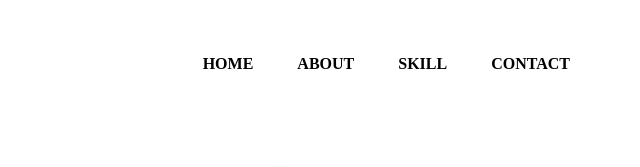
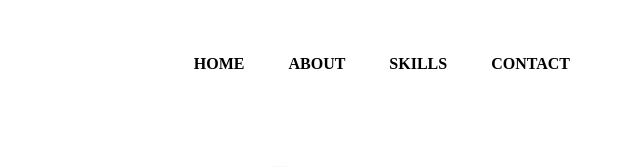
Before and after one commit to Adarsh876/portfolio, a plain HTML site: page index.html in a window 1280 px wide. Shown: the top 167 px of the page, 598-1238 px from the left. Drawn offline with Linux system fonts and the light colour scheme; a web font is replaced by a local one.

Commit message:
navbar changed

```diff
--- a/index.html
+++ b/index.html
@@ -23,7 +23,7 @@
             <ul>
                 <li class="linkitems"><a class="links" href="#home">HOME</a></li>
                 <li class="linkitems"><a class="links" href="#about">ABOUT</a></li>
-                <li class="linkitems"><a class="links" href="#skill">SKILL</a></li>
+                <li class="linkitems"><a class="links" href="#skill">SKILLS</a></li>
                 <li class="linkitems"><a class="links" href="#contact">CONTACT</a></li>
             </ul>
         </nav>
```
